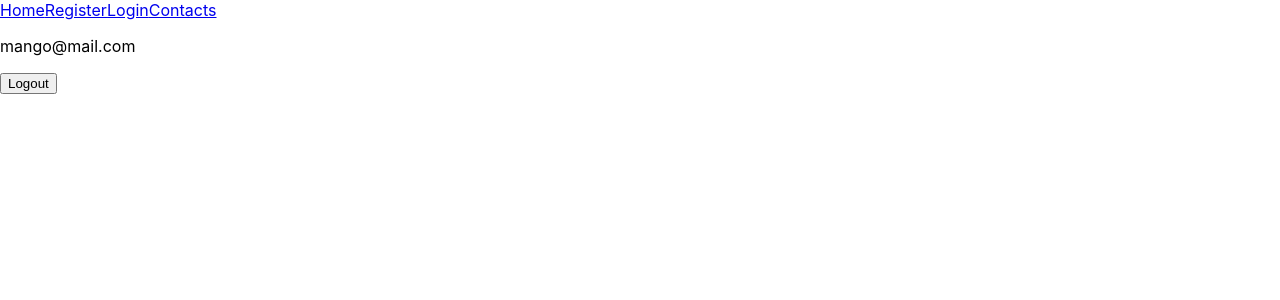
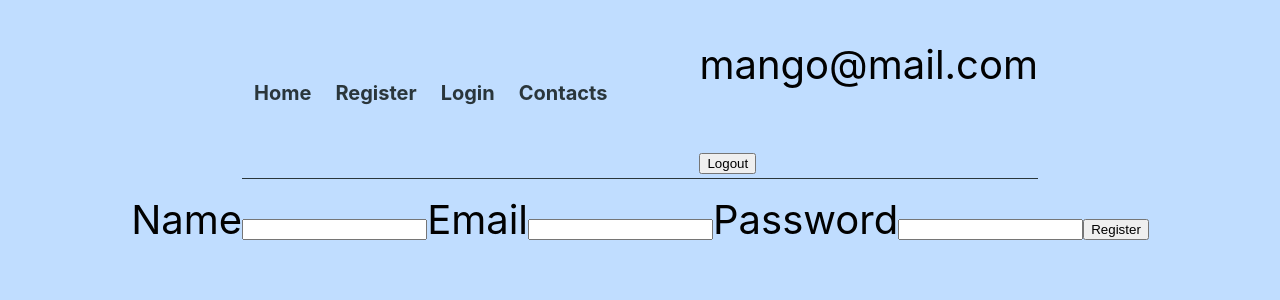
Before and after one commit to VictorSelischev/goit-react-hw-08-phonebook, a React (Create React App) app: page /goit-react-hw-08-phonebook/register in a window 1280 px wide. Shown: the top 300 px of the page. Built offline with nearby package versions, Linux system fonts and the light colour scheme.

Commit message:
Layout, Container, Navigation

```diff
--- a/src/components/App.jsx
+++ b/src/components/App.jsx
@@ -1,13 +1,15 @@
 import { useEffect, lazy } from 'react';
 import { useDispatch, useSelector } from 'react-redux';
 import { Routes, Route } from 'react-router-dom';
+
+import { Layout } from './Layout';
 
 import { fetchContacts } from 'services/operations';
 import { Section } from './Section/Section';
 import { ContactForm } from './ContactForm/ContactForm';
 import { ContactsList } from './Contacts/ContactsList';
 import { Filter } from './Filter/Filter';
-import { AppBar } from './AppBar/AppBar';
+
 import { selectError, selectIsLoading } from 'redux/selectors';
 
 
@@ -26,26 +28,15 @@ export const App = () => {
   // }, [dispatch]);
 
   return (
-    <div
-      // style={{
-      //   height: '100vh',
-      //   display: 'flex',
-      //   flexDirection: 'column',
-      //   justifyContent: 'center',
-      //   alignItems: 'center',
-      //   fontSize: 40,
-      //   color: '#010101',
-      //   backgroundColor: '#c0ddff',
-      // }}
-    >
-      <AppBar />
-
-      <Routes>
-        <Route path='/' element={<HomePage/>} />
-        <Route path='/register' element={ <RegisterPage/>} />
-        <Route path='/login' element={<LoginPage/>} />
-        <Route path='/contacts' element={<ContactsPage/>} />
-      </Routes>
+    <Routes>
+      <Route path='/' element={<Layout />} >
+        <Route index element={<HomePage />} />
+        <Route path='/register' element={<RegisterPage />} />
+        <Route path='/login' element={<LoginPage />} />
+        <Route path='/contacts' element={<ContactsPage />} />
+      </Route>
+    </Routes>);
+};
 
       {/* <Section title={'Phonebook'}>
         <ContactForm />
@@ -55,6 +46,3 @@ export const App = () => {
         {isLoading && !error && <b>Loading Phone contacts...</b>}
         <ContactsList />
       </Section> */}
-    </div>
-  );
-};
--- a/src/components/AppBar/AppBar.jsx
+++ b/src/components/AppBar/AppBar.jsx
@@ -4,7 +4,7 @@ import css from './AppBar.module.css';
 
 export const AppBar = () => {
     return (
-        <header>
+        <header className={css.header}>
             <Navigation />
             <UserMenu />
         </header>
--- /dev/null
+++ b/src/components/Container/Container.jsx
@@ -0,0 +1,7 @@
+import css from './Container.module.css';
+
+export const Container = ({children}) => {
+    return (
+        <div className={css.container}>{children}</div>
+    );
+};
--- /dev/null
+++ b/src/components/Container/Container.module.css
@@ -0,0 +1,9 @@
+.container {
+    height: 100vh;
+    display: flex;
+    flex-direction: column;
+    align-items: center;
+    font-size: 40px;
+    color: #010101;
+    background-color: #c0ddff;
+}
--- /dev/null
+++ b/src/components/Layout.jsx
@@ -0,0 +1,17 @@
+import { Outlet } from 'react-router-dom';
+import { Suspense } from 'react';
+import { AppBar } from './AppBar/AppBar';
+// import { Toaster } from 'react-hot-toast';
+import { Container } from './Container/Container';
+
+export const Layout = () => {
+  return (
+    <Container>
+      <AppBar />
+      <Suspense fallback={null} >
+        <Outlet />
+      </Suspense>
+      {/* <Toaster position="top-right" reverseOrder={false} /> */}
+    </Container>
+  );
+};
--- a/src/components/Navigation/Navigation.jsx
+++ b/src/components/Navigation/Navigation.jsx
@@ -3,11 +3,11 @@ import css from './Navigation.module.css';
 
 export const Navigation = () => {
     return (
-        <nav>
-            <NavLink to='/'>Home</NavLink>
-            <NavLink to="/register">Register</NavLink>
-            <NavLink to="/login">Login</NavLink>
-            <NavLink to="/contacts">Contacts</NavLink>
+        <nav className={css.navigation}>
+            <NavLink className={css.link} to='/'>Home</NavLink>
+            <NavLink className={css.link} to="/register">Register</NavLink>
+            <NavLink className={css.link} to="/login">Login</NavLink>
+            <NavLink className={css.link} to="/contacts">Contacts</NavLink>
         </nav>
     );
 }
--- a/src/components/Navigation/Navigation.module.css
+++ b/src/components/Navigation/Navigation.module.css
@@ -1,7 +1,12 @@
+.navigation {
+    margin-right: 80px;
+}
+
 .link {
     display: inline-block;
     text-decoration: none;
     padding: 12px;
+    font-size: 20px;
     font-weight: 700;
     color: #2a363b;
 }
--- a/src/index.js
+++ b/src/index.js
@@ -11,7 +11,7 @@ ReactDOM.createRoot(document.getElementById('root')).render(
   <React.StrictMode>
     <Provider store={store}>
       <PersistGate loading={null} persistor={persistor}>
-        <BrowserRouter>
+        <BrowserRouter basename="/goit-react-hw-08-phonebook">
           <App />
         </BrowserRouter>
       </PersistGate>
--- a/src/pages/Register.jsx
+++ b/src/pages/Register.jsx
@@ -1,5 +1,17 @@
 import { useDispatch } from "react-redux";
 import { register } from "redux/auth/authOperation";
+
+const styles = {
+  registerform: {
+    display: 'flex',
+    width: 320,
+},
+  label: {
+    display: 'flex',
+    flexDirection: 'column',
+    marginBottom: 16,
+  }
+  }
 
 const Register = () => {
 
@@ -16,14 +28,14 @@ const Register = () => {
     };
 
   return (
-    <form autoComplete="off" onSubmit={handleSubmit} >
-      <label>
+    <form  className={styles.registerform} autoComplete="off" onSubmit={handleSubmit} >
+      <label className={styles.label}>Name
         <input type="text" name="name" />
       </label>
-      <label>
+      <label className={styles.label}>Email
         <input type="email" name="email" />
       </label>
-      <label>
+      <label className={styles.label}>Password
         <input type="password" name="password" />
       </label>
       <button type="submit">Register</button>
```
